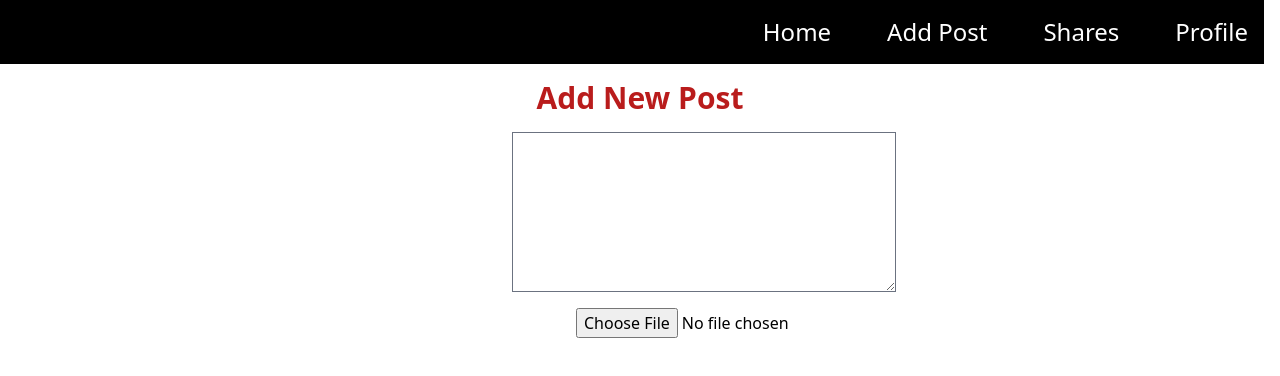
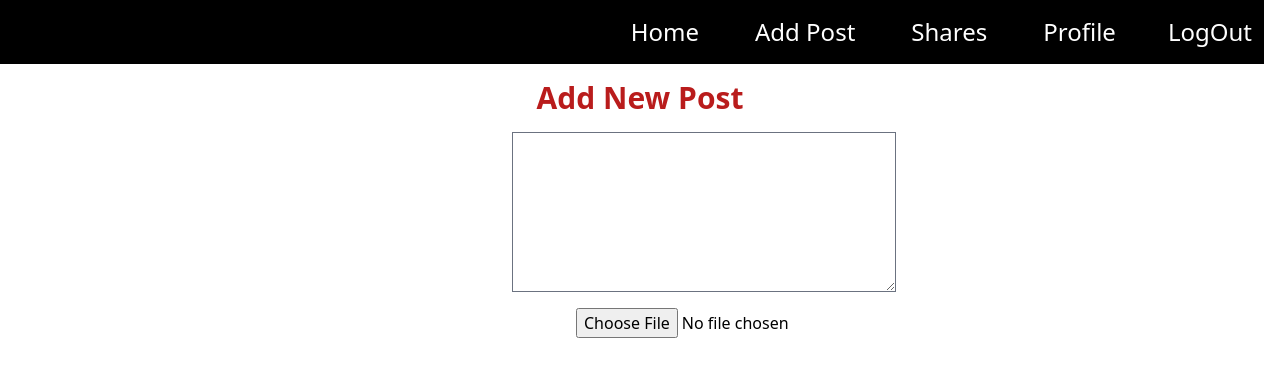
Before and after one commit to kunwarabhi7/socialmediaV1, a React (Create React App) app: page /addpost in a window 1280 px wide. Shown: the top 376 px of the page. Built offline with nearby package versions, Linux system fonts and the light colour scheme.

Commit message:
modified login page

```diff
--- a/src/Components/Layout/Header.jsx
+++ b/src/Components/Layout/Header.jsx
@@ -1,7 +1,10 @@
 import React from 'react'
-import { Link } from 'react-router-dom'
+ import { Link, useNavigate } from 'react-router-dom'
+ import { getAuth, signOut } from "firebase/auth";
+
 
 const Header = () => {
+  const navigate= useNavigate()
 
   const navBar = [
     {
@@ -20,14 +23,27 @@ const Header = () => {
       name: 'Profile',
       path:'/profile'
     },
+
   ]
+
+  const signOutUser = () => {
+    const auth = getAuth();
+    signOut(auth).then(() => {
+      localStorage.removeItem('userAbhishek')
+navigate('/login')    }).catch((error) => {
+ alert(error.message);
+    });
+
+  }
 
   return (
     <div>
-      <div className='flex space-x-10 justify-end p-2 mr-4 items-center sm:flex-col bg-black'>
+
+      <div className='flex space-x-10 justify-end p-2 mr-4 items-center sm:flex-col  bg-black'>
         {navBar.map((nav,index)=>{
           return <Link key={index} className='hover:bg-black text-white hover:text-gray-200 p-2 font-medium text-2xl ' to={nav.path}>{nav.name}</Link>
         })}
+        <h1 onClick={signOutUser} className='hover:bg-black cursor-pointer text-white hover:text-gray-200 p-1 font-medium text-2xl' >LogOut</h1>
       </div>
     </div>
   )
--- a/src/pages/Login.jsx
+++ b/src/pages/Login.jsx
@@ -28,7 +28,7 @@ const signInUser = (e) => {
             JSON.stringify({ ...user.data(), id: user.id })
           );
           console.log(user)
-          navigate('/home')
+          navigate('/')
      })
      toast.success('🦄 Wow login successful!', {
         position: "top-right",
```
